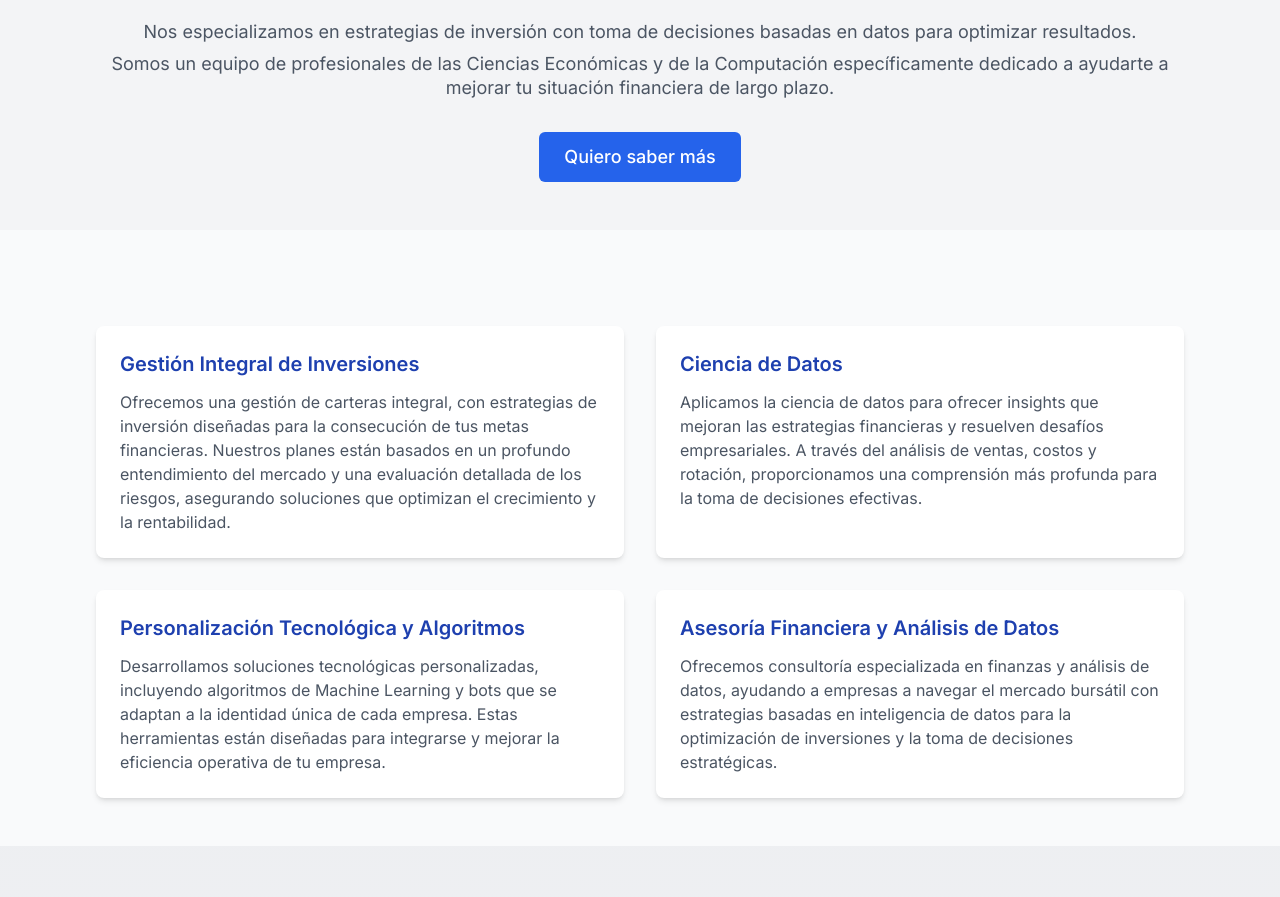
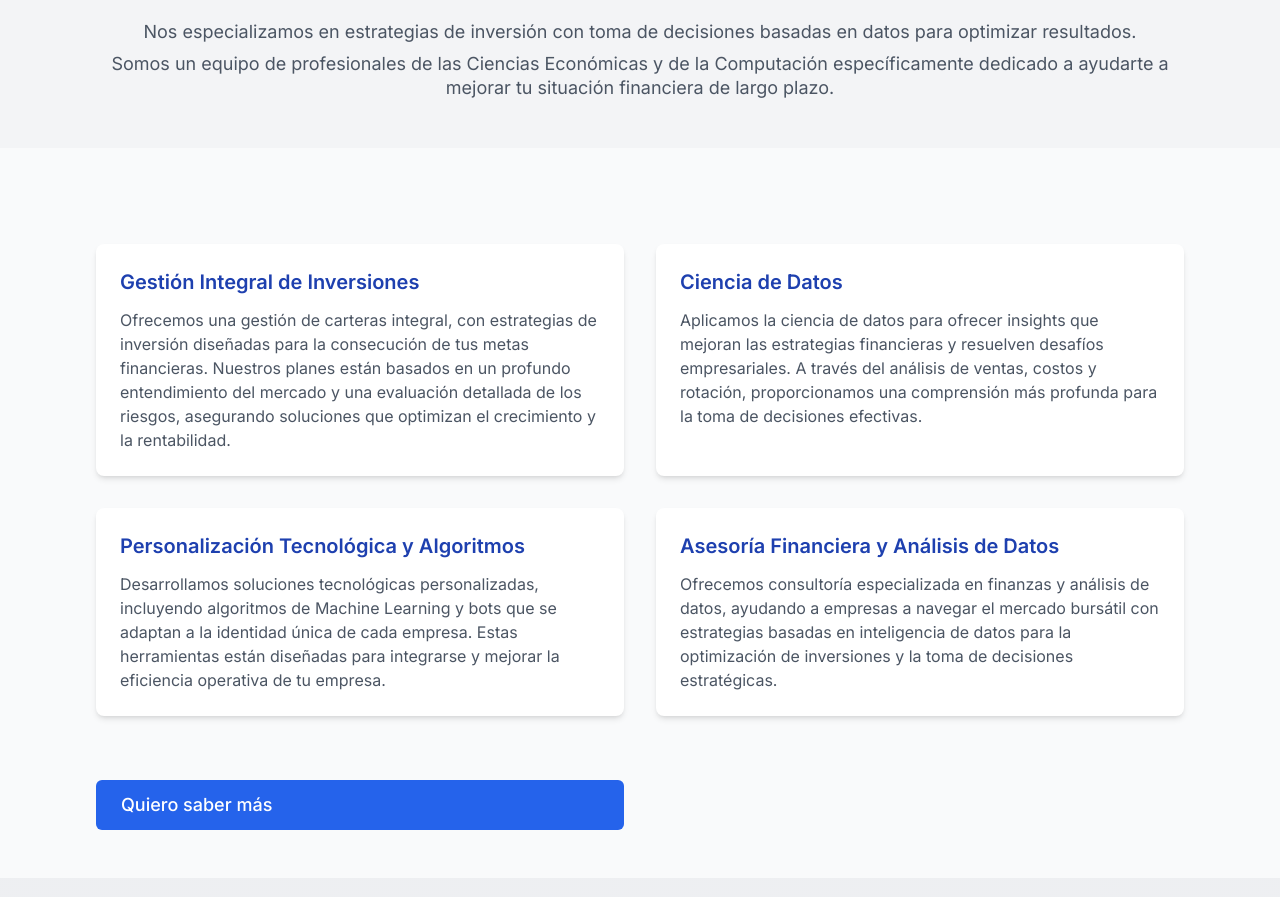
Before and after one commit to fedeheisemberg/Optima-Landing-Page, a Next.js app: page / in a window 1280 px wide. Shown: the part 884-1781 px from the top of the page. Built offline with nearby package versions, Linux system fonts and the light colour scheme; no server answers.

Commit message:
Changes in button

```diff
--- a/components/about-us/index.js
+++ b/components/about-us/index.js
@@ -18,12 +18,7 @@ const AboutUs = () => {
             Computación específicamente dedicado a ayudarte a mejorar tu
             situación financiera de largo plazo.
           </p>
-          <button
-            type="button"
-            className="mt-8 inline-flex items-center px-6 py-3 border border-transparent text-lg leading-6 font-medium rounded-md text-white bg-blue-600 hover:bg-blue-500 focus:outline-none focus:border-blue-700 focus:shadow-outline-blue active:bg-blue-700 transition ease-in-out duration-150"
-          >
-            Quiero saber más
-          </button>
+
         </div>
       </div>
     </section>
--- a/components/header/new.js
+++ b/components/header/new.js
@@ -97,7 +97,7 @@ const NewHeader = () => {
               Contacto
             </a>
             <a
-            href="https://optima-blog.vercel.app/"
+            href="https://optima-blog.vercel.app/" target="_blank" rel="noopener noreferrer"
             className="px-3 py-2 text-sm font-medium text-gray-100 rounded-md hover:bg-gray-200 lg:mx-2 hover:text-gray-800"
           >
             OptimaBlog
@@ -145,7 +145,7 @@ const NewHeader = () => {
             Contacto
           </a>
           <a
-            href="https://optima-blog.vercel.app/"
+            href="https://optima-blog.vercel.app/" target="_blank" rel="noopener noreferrer"
             className="block px-3 py-2 mt-4 text-sm font-medium text-gray-700 rounded-md hover:bg-gray-200 lg:mt-0 lg:inline-block"
           >
             OptimaBlog
--- a/components/what-we-do.js
+++ b/components/what-we-do.js
@@ -43,6 +43,12 @@ const WhatWeDo = () => {
            Ofrecemos consultoría especializada en finanzas y análisis de datos, ayudando a empresas a navegar el mercado bursátil con estrategias basadas en inteligencia de datos para la optimización de inversiones y la toma de decisiones estratégicas.
            </p>
           </div>
+          <button
+            type="button"
+            className="mt-8 inline-flex items-center px-6 py-3 border border-transparent text-lg leading-6 font-medium rounded-md text-white bg-blue-600 hover:bg-blue-500 focus:outline-none focus:border-blue-700 focus:shadow-outline-blue active:bg-blue-700 transition ease-in-out duration-150"
+          >
+            Quiero saber más
+          </button>
         </div>
       </div>
     </section>
```
